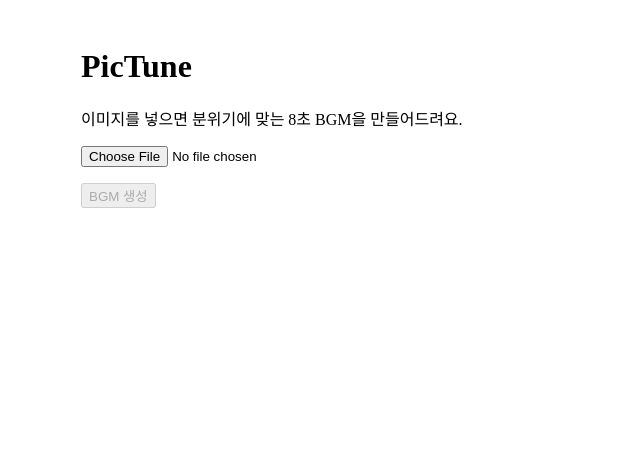
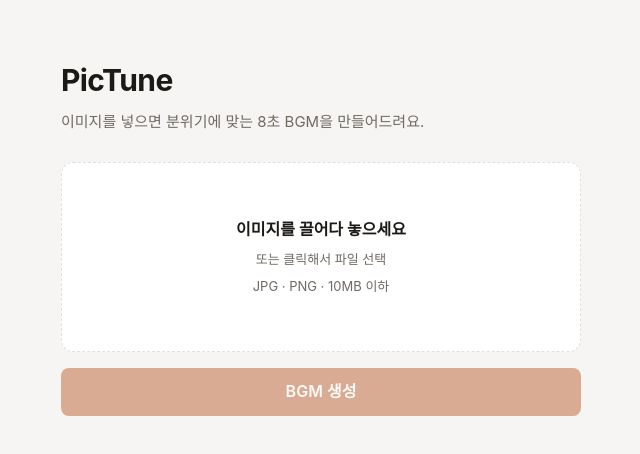
Before and after one commit to Jidongyoon/PicTune, a Next.js app: page / in a window 1280 px wide. Shown: the top 454 px of the page, without its empty margins (319-959 px from the left). Built offline with nearby package versions, Linux system fonts and the light colour scheme.

Commit message:
frontend UI 개선 :  예상 진행 그래프, 드래그앤드롭 파일 업로드, globals.css 파일 추가

```diff
--- a/app/components/ImageUploader.tsx
+++ b/app/components/ImageUploader.tsx
@@ -1,6 +1,13 @@
 "use client";
 
-import { useState } from "react";
+import { useEffect, useRef, useState } from "react";
+
+const MAX_SIZE_MB = 10;
+
+function formatSize(bytes: number) {
+  const mb = bytes / (1024 * 1024);
+  return mb >= 1 ? `${mb.toFixed(1)}MB` : `${Math.round(bytes / 1024)}KB`;
+}
 
 export default function ImageUploader({
   onSubmit,
@@ -9,29 +16,101 @@ export default function ImageUploader({
 }) {
   const [file, setFile] = useState<File | null>(null);
   const [previewUrl, setPreviewUrl] = useState<string | null>(null);
+  const [isDragging, setIsDragging] = useState(false);
+  const [warning, setWarning] = useState<string | null>(null);
+  const inputRef = useRef<HTMLInputElement>(null);
 
-  function handleFileChange(e: React.ChangeEvent<HTMLInputElement>) {
-    const selected = e.target.files?.[0] ?? null;
+  // 미리보기 objectURL은 교체·언마운트 시점에 반드시 해제한다.
+  useEffect(() => {
+    if (!previewUrl) return;
+    return () => URL.revokeObjectURL(previewUrl);
+  }, [previewUrl]);
+
+  function selectFile(selected: File | null) {
+    if (!selected) return;
+
+    if (!selected.type.startsWith("image/")) {
+      setWarning("이미지 파일만 올릴 수 있어요.");
+      return;
+    }
+    if (selected.size > MAX_SIZE_MB * 1024 * 1024) {
+      setWarning(`${MAX_SIZE_MB}MB 이하 이미지만 올릴 수 있어요.`);
+      return;
+    }
+
+    setWarning(null);
     setFile(selected);
-    setPreviewUrl(selected ? URL.createObjectURL(selected) : null);
+    setPreviewUrl(URL.createObjectURL(selected));
+  }
+
+  function clearFile() {
+    setFile(null);
+    setPreviewUrl(null);
+    setWarning(null);
+    if (inputRef.current) inputRef.current.value = "";
+  }
+
+  function handleDrop(e: React.DragEvent) {
+    e.preventDefault();
+    setIsDragging(false);
+    selectFile(e.dataTransfer.files?.[0] ?? null);
   }
 
   return (
-    <div>
-      <input type="file" accept="image/*" onChange={handleFileChange} />
-      {previewUrl && (
-        // eslint-disable-next-line @next/next/no-img-element
-        <img
-          src={previewUrl}
-          alt="선택한 이미지 미리보기"
-          style={{ maxWidth: "100%", marginTop: 16 }}
-        />
+    <div className="stack">
+      <input
+        ref={inputRef}
+        type="file"
+        accept="image/*"
+        className="sr-only"
+        onChange={(e) => selectFile(e.target.files?.[0] ?? null)}
+      />
+
+      {previewUrl && file ? (
+        <div className="preview">
+          {/* eslint-disable-next-line @next/next/no-img-element */}
+          <img src={previewUrl} alt="선택한 이미지 미리보기" />
+          <div className="preview-meta">
+            <span className="preview-name">
+              {file.name} · {formatSize(file.size)}
+            </span>
+            <button type="button" className="link-button" onClick={clearFile}>
+              변경
+            </button>
+          </div>
+        </div>
+      ) : (
+        <button
+          type="button"
+          className={`dropzone${isDragging ? " is-dragging" : ""}`}
+          onClick={() => inputRef.current?.click()}
+          onDragOver={(e) => {
+            e.preventDefault();
+            setIsDragging(true);
+          }}
+          onDragLeave={() => setIsDragging(false)}
+          onDrop={handleDrop}
+        >
+          <span className="dropzone-title">이미지를 끌어다 놓으세요</span>
+          <span className="dropzone-hint">또는 클릭해서 파일 선택</span>
+          <span className="dropzone-hint">JPG · PNG · {MAX_SIZE_MB}MB 이하</span>
+        </button>
       )}
-      <div style={{ marginTop: 16 }}>
-        <button disabled={!file} onClick={() => file && onSubmit(file)}>
-          BGM 생성
-        </button>
-      </div>
+
+      {warning && (
+        <div className="alert" role="alert">
+          <p>{warning}</p>
+        </div>
+      )}
+
+      <button
+        type="button"
+        className="btn-primary"
+        disabled={!file}
+        onClick={() => file && onSubmit(file)}
+      >
+        BGM 생성
+      </button>
     </div>
   );
 }
--- a/app/components/ResultPlayer.tsx
+++ b/app/components/ResultPlayer.tsx
@@ -6,14 +6,16 @@ export default function ResultPlayer({
   onReset: () => void;
 }) {
   return (
-    <div>
-      <p>BGM 생성이 완료됐습니다.</p>
-      <audio controls src={audioUrl} style={{ width: "100%" }} />
-      <div style={{ marginTop: 16, display: "flex", gap: 8 }}>
-        <a href={audioUrl} download="pictune-bgm.wav">
-          <button>다운로드</button>
+    <div className="card result">
+      <p className="result-title">BGM이 완성됐어요</p>
+      <audio controls autoPlay src={audioUrl} />
+      <div className="row">
+        <a href={audioUrl} download="pictune-bgm.wav" className="btn-primary">
+          다운로드
         </a>
-        <button onClick={onReset}>다른 이미지로 다시 만들기</button>
+        <button type="button" className="btn-secondary" onClick={onReset}>
+          다른 이미지로 다시 만들기
+        </button>
       </div>
     </div>
   );
--- /dev/null
+++ b/app/globals.css
@@ -0,0 +1,357 @@
+:root {
+  --bg: #f6f5f3;
+  --surface: #ffffff;
+  --border: #e3e0da;
+  --text: #1c1a17;
+  --muted: #6f6a62;
+  --accent: #b4531f;
+  --accent-hover: #97441a;
+  --accent-soft: #fbf0e8;
+  --danger: #a32f2f;
+  --danger-soft: #fbeceb;
+  --radius: 12px;
+}
+
+@media (prefers-color-scheme: dark) {
+  :root {
+    --bg: #17161a;
+    --surface: #201f24;
+    --border: #35333b;
+    --text: #efedea;
+    --muted: #a09b95;
+    --accent: #e08a4e;
+    --accent-hover: #eb9b62;
+    --accent-soft: #2b241f;
+    --danger: #e88a84;
+    --danger-soft: #2e2020;
+  }
+}
+
+* {
+  box-sizing: border-box;
+}
+
+html,
+body {
+  margin: 0;
+  padding: 0;
+}
+
+body {
+  background: var(--bg);
+  color: var(--text);
+  font-family: ui-sans-serif, -apple-system, "Apple SD Gothic Neo", "Pretendard",
+    "Segoe UI", system-ui, sans-serif;
+  line-height: 1.6;
+  -webkit-font-smoothing: antialiased;
+}
+
+button {
+  font: inherit;
+  cursor: pointer;
+  border: 1px solid transparent;
+  border-radius: 8px;
+  padding: 10px 18px;
+  transition: background-color 0.15s ease, border-color 0.15s ease,
+    opacity 0.15s ease;
+}
+
+button:focus-visible,
+.dropzone:focus-visible {
+  outline: 2px solid var(--accent);
+  outline-offset: 2px;
+}
+
+.btn-primary {
+  background: var(--accent);
+  color: #fff;
+  font-weight: 600;
+  width: 100%;
+}
+
+.btn-primary:hover:not(:disabled) {
+  background: var(--accent-hover);
+}
+
+.btn-primary:disabled {
+  opacity: 0.45;
+  cursor: not-allowed;
+}
+
+.btn-secondary {
+  background: transparent;
+  color: var(--text);
+  border-color: var(--border);
+}
+
+.btn-secondary:hover {
+  background: var(--bg);
+}
+
+/* Layout */
+
+.page {
+  max-width: 560px;
+  margin: 0 auto;
+  padding: 56px 20px 80px;
+}
+
+.header {
+  margin-bottom: 28px;
+}
+
+.header h1 {
+  margin: 0 0 6px;
+  font-size: 30px;
+  letter-spacing: -0.02em;
+}
+
+.header p {
+  margin: 0;
+  color: var(--muted);
+  font-size: 15px;
+}
+
+.card {
+  background: var(--surface);
+  border: 1px solid var(--border);
+  border-radius: var(--radius);
+  padding: 20px;
+}
+
+/* Uploader */
+
+.dropzone {
+  display: flex;
+  flex-direction: column;
+  align-items: center;
+  justify-content: center;
+  gap: 6px;
+  width: 100%;
+  min-height: 190px;
+  padding: 24px;
+  border: 1.5px dashed var(--border);
+  border-radius: var(--radius);
+  background: var(--surface);
+  color: var(--muted);
+  text-align: center;
+  transition: border-color 0.15s ease, background-color 0.15s ease;
+}
+
+.dropzone:hover,
+.dropzone.is-dragging {
+  border-color: var(--accent);
+  background: var(--accent-soft);
+}
+
+.dropzone-title {
+  color: var(--text);
+  font-weight: 600;
+}
+
+.dropzone-hint {
+  font-size: 13px;
+}
+
+.preview {
+  position: relative;
+  border-radius: var(--radius);
+  overflow: hidden;
+  border: 1px solid var(--border);
+  background: var(--surface);
+  line-height: 0;
+}
+
+.preview img {
+  width: 100%;
+  max-height: 320px;
+  object-fit: cover;
+  display: block;
+}
+
+.preview-meta {
+  display: flex;
+  align-items: center;
+  justify-content: space-between;
+  gap: 12px;
+  padding: 10px 14px;
+  line-height: 1.4;
+  font-size: 13px;
+  color: var(--muted);
+  border-top: 1px solid var(--border);
+}
+
+.preview-name {
+  overflow: hidden;
+  text-overflow: ellipsis;
+  white-space: nowrap;
+}
+
+.link-button {
+  background: none;
+  border: none;
+  padding: 0;
+  color: var(--accent);
+  font-size: 13px;
+  text-decoration: underline;
+  flex-shrink: 0;
+}
+
+.stack {
+  display: flex;
+  flex-direction: column;
+  gap: 16px;
+}
+
+.row {
+  display: flex;
+  gap: 10px;
+}
+
+.row > * {
+  flex: 1;
+}
+
+/* Progress */
+
+.progress {
+  display: flex;
+  flex-direction: column;
+  align-items: center;
+  gap: 14px;
+  text-align: center;
+}
+
+.spinner {
+  width: 34px;
+  height: 34px;
+  border: 3px solid var(--border);
+  border-top-color: var(--accent);
+  border-radius: 50%;
+  animation: spin 0.9s linear infinite;
+}
+
+@keyframes spin {
+  to {
+    transform: rotate(360deg);
+  }
+}
+
+@media (prefers-reduced-motion: reduce) {
+  .spinner {
+    animation-duration: 3s;
+  }
+}
+
+.progress-title {
+  margin: 0;
+  font-weight: 600;
+}
+
+.progress-note {
+  margin: 0;
+  font-size: 14px;
+  color: var(--muted);
+}
+
+.elapsed {
+  font-variant-numeric: tabular-nums;
+  font-size: 13px;
+  color: var(--muted);
+}
+
+/* Result / error */
+
+.result-title {
+  margin: 0 0 14px;
+  font-weight: 600;
+}
+
+.result audio {
+  width: 100%;
+  margin-bottom: 16px;
+}
+
+.alert {
+  background: var(--danger-soft);
+  border: 1px solid var(--danger);
+  border-radius: var(--radius);
+  padding: 16px;
+  margin-bottom: 16px;
+}
+
+.alert p {
+  margin: 0;
+  color: var(--danger);
+  font-size: 14px;
+}
+
+.sr-only {
+  position: absolute;
+  width: 1px;
+  height: 1px;
+  padding: 0;
+  margin: -1px;
+  overflow: hidden;
+  clip: rect(0, 0, 0, 0);
+  white-space: nowrap;
+  border: 0;
+}
+
+a.btn-primary {
+  display: block;
+  padding: 10px 18px;
+  border-radius: 8px;
+  text-align: center;
+  text-decoration: none;
+}
+
+/* 예상 진행 막대 */
+
+.progress-bar-wrap {
+  width: 100%;
+  display: flex;
+  flex-direction: column;
+  gap: 6px;
+}
+
+.progress-bar {
+  width: 100%;
+  height: 8px;
+  border-radius: 999px;
+  background: var(--border);
+  overflow: hidden;
+}
+
+.progress-bar-fill {
+  height: 100%;
+  width: 0;
+  border-radius: 999px;
+  background: var(--accent);
+  transition: width 1s linear;
+}
+
+.progress-bar-fill.is-overdue {
+  animation: pulse 1.6s ease-in-out infinite;
+}
+
+@keyframes pulse {
+  50% {
+    opacity: 0.55;
+  }
+}
+
+.progress-bar-meta {
+  display: flex;
+  justify-content: space-between;
+  gap: 12px;
+}
+
+@media (prefers-reduced-motion: reduce) {
+  .progress-bar-fill {
+    transition: none;
+  }
+  .progress-bar-fill.is-overdue {
+    animation: none;
+  }
+}
--- a/app/layout.tsx
+++ b/app/layout.tsx
@@ -1,4 +1,5 @@
 import type { Metadata } from "next";
+import "./globals.css";
 
 export const metadata: Metadata = {
   title: "PicTune",
--- a/app/page.tsx
+++ b/app/page.tsx
@@ -47,9 +47,11 @@ export default function Home() {
   }
 
   return (
-    <main style={{ maxWidth: 480, margin: "48px auto", padding: "0 16px" }}>
-      <h1>PicTune</h1>
-      <p>이미지를 넣으면 분위기에 맞는 8초 BGM을 만들어드려요.</p>
+    <main className="page">
+      <header className="header">
+        <h1>PicTune</h1>
+        <p>이미지를 넣으면 분위기에 맞는 8초 BGM을 만들어드려요.</p>
+      </header>
 
       {status === "idle" && <ImageUploader onSubmit={handleSubmit} />}
       {status === "uploading" && <ProgressView />}
@@ -57,9 +59,13 @@ export default function Home() {
         <ResultPlayer audioUrl={audioUrl} onReset={handleReset} />
       )}
       {status === "error" && (
-        <div>
-          <p style={{ color: "crimson" }}>{errorMessage}</p>
-          <button onClick={handleReset}>다시 시도</button>
+        <div className="card">
+          <div className="alert" role="alert">
+            <p>{errorMessage}</p>
+          </div>
+          <button type="button" className="btn-primary" onClick={handleReset}>
+            다시 시도
+          </button>
         </div>
       )}
     </main>
```
Also changed, not shown: app/components/ProgressView.tsx (+59 -3 lines).
